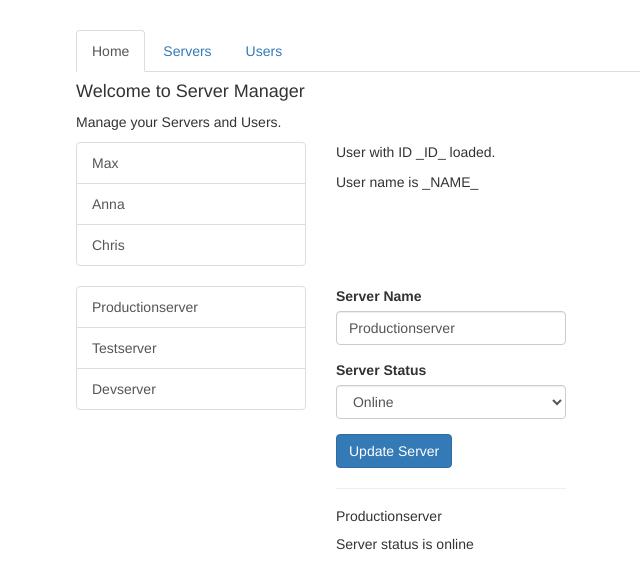
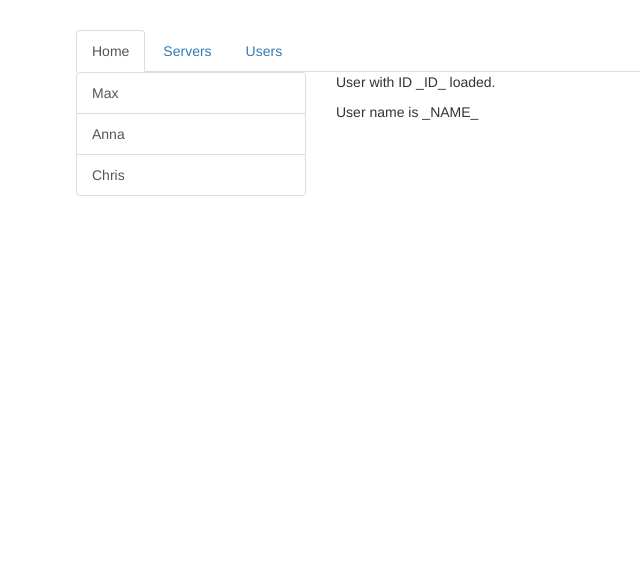
Before and after one commit to vnierat/routing-start, an Angular app: page /users in a window 1280 px wide. Shown: the top 588 px of the page, without its empty margins (189-829 px from the left). Built offline with nearby package versions, Linux system fonts and the light colour scheme.

Commit message:
init the routes

```diff
--- a/src/app/app.component.html
+++ b/src/app/app.component.html
@@ -10,17 +10,7 @@
   </div>
   <div class="row">
     <div class="col-xs-12 col-sm-10 col-md-8 col-sm-offset-1 col-md-offset-2">
-      <app-home></app-home>
-    </div>
-  </div>
-  <div class="row">
-    <div class="col-xs-12 col-sm-10 col-md-8 col-sm-offset-1 col-md-offset-2">
-      <app-users></app-users>
-    </div>
-  </div>
-  <div class="row">
-    <div class="col-xs-12 col-sm-10 col-md-8 col-sm-offset-1 col-md-offset-2">
-      <app-servers></app-servers>
+      <router-outlet></router-outlet>
     </div>
   </div>
 </div>
--- a/src/app/app.module.ts
+++ b/src/app/app.module.ts
@@ -11,6 +11,14 @@
 import { EditServerComponent } from './servers/edit-server/edit-server.component';
 import { ServerComponent } from './servers/server/server.component';
 import { ServersService } from './servers/servers.service';
+import { Routes, RouterModule } from '@angular/router';
+
+const appRoutes: Routes =[
+  { path: '', component: HomeComponent },
+  { path: 'users', component: UsersComponent },
+  { path: 'servers', component: ServersComponent }
+
+];
 
 @NgModule({
   declarations: [
@@ -25,7 +33,8 @@
   imports: [
     BrowserModule,
     FormsModule,
-    HttpModule
+    HttpModule,
+    RouterModule.forRoot(appRoutes)
   ],
   providers: [ServersService],
   bootstrap: [AppComponent]
```
